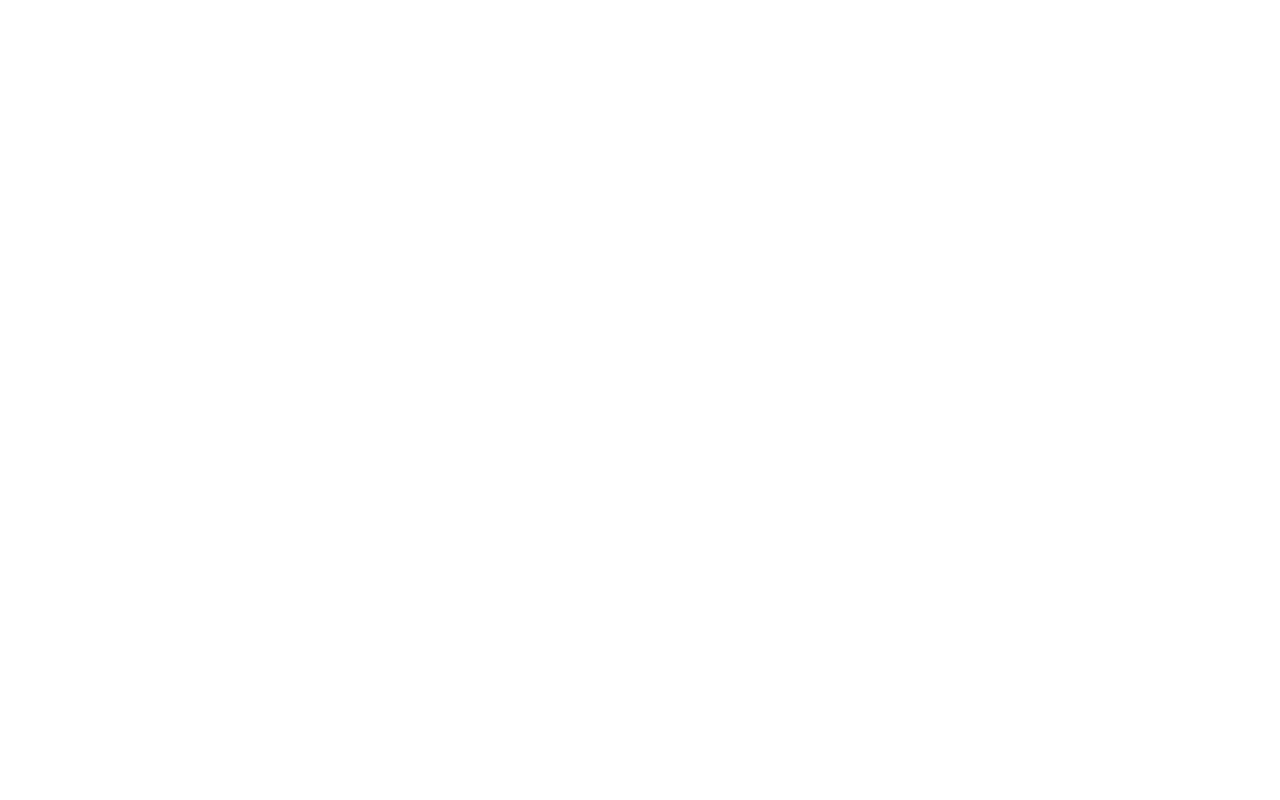
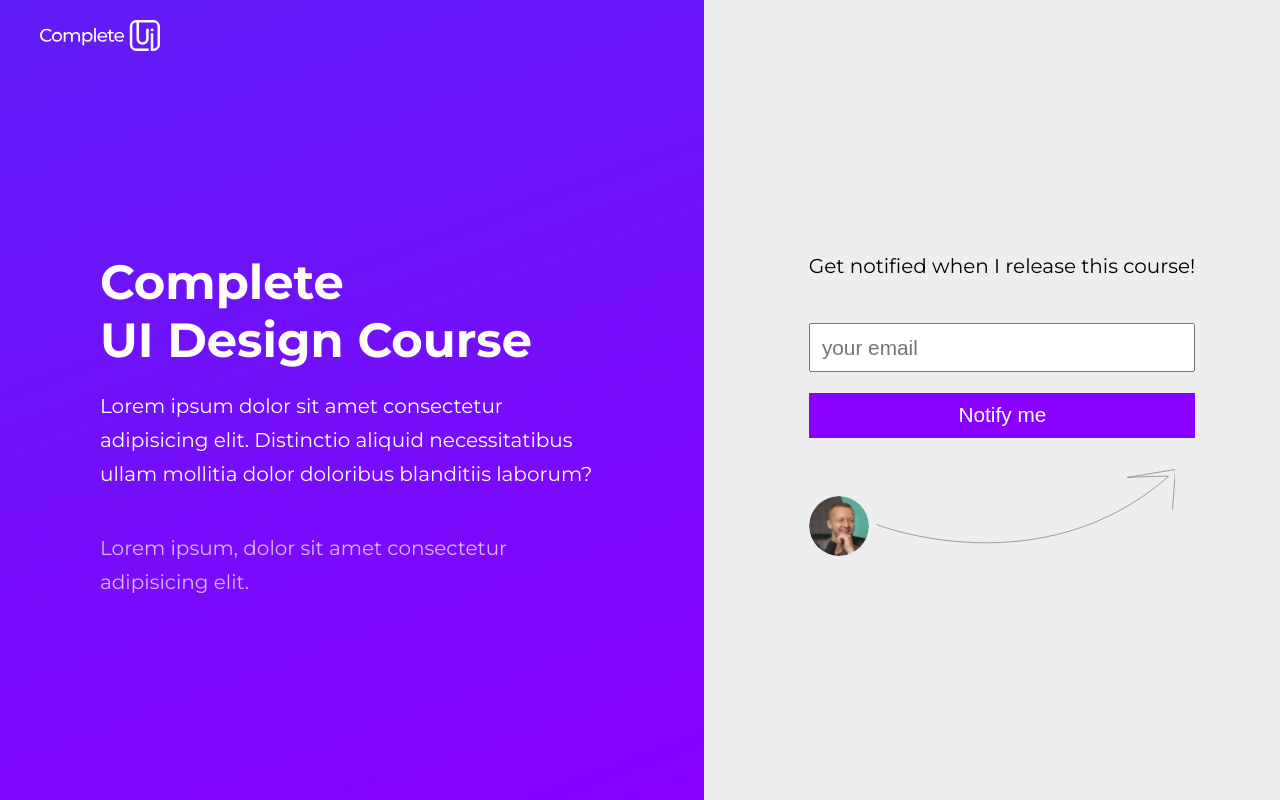
Before and after one commit to feraraujofilho/UIpage, a plain HTML site: page index.html in a window 1280 px wide. Drawn offline with Linux system fonts and the light colour scheme.

Commit message:
first part of css done

```diff
--- a/css/main.scss
+++ b/css/main.scss
@@ -0,0 +1,143 @@
+@import url("https://fonts.googleapis.com/css?family=Montserrat:400,700&display=swap");
+* {
+  box-sizing: border-box;
+}
+body {
+  margin: 0;
+  font-family: "Montserrat";
+  background: #eeeeee;
+  font-size: 18px;
+  height: 100vh;
+}
+
+.container {
+  margin: 0 auto;
+  text-align: center;
+
+  .logo {
+    width: 120px;
+  }
+
+  h1 {
+    margin: 1em 0;
+  }
+
+  p {
+    line-height: 1.7rem;
+  }
+
+  .left {
+    background: linear-gradient(160deg, #601df7 0%, #8800ff 100%);
+    padding: 1em;
+
+    p,
+    h1 {
+      color: white;
+    }
+  }
+
+  .right p {
+    margin: 2em 0 1em;
+  }
+
+  .light {
+    color: rgba(255, 255, 255, 0.7) !important;
+    margin-top: 2em;
+  }
+
+  input,
+  button {
+    width: calc(100% - 3em);
+    padding: 0.5em;
+    font-size: 1.3rem;
+    outline: none;
+    margin: 1em;
+  }
+
+  button {
+    width: calc(100% - 3em);
+    margin: 0;
+    background: #8800ff;
+    color: white;
+    border: none;
+    cursor: pointer;
+  }
+}
+
+.attention {
+  width: 100%;
+  margin: 0.5em auto 0;
+  text-align: center;
+
+  .me {
+    margin-top: 2em;
+    width: 3em;
+    border-radius: 50%;
+  }
+
+  .arrow {
+    width: 15em;
+  }
+}
+
+@media only screen and (min-width: 768px) {
+  body {
+    font-size: 20px;
+  }
+
+  button,
+  input {
+    width: 60% !important;
+  }
+}
+
+@media only screen and (min-width: 1024px) {
+  .logo {
+    margin: 1em 0;
+  }
+
+  p {
+    line-height: 1.7em !important;
+  }
+
+  .inner {
+    display: grid;
+    grid-template-columns: 55% auto;
+
+    .left {
+      text-align: left;
+      padding: 0 2em;
+      height: 100vh;
+      display: grid;
+
+      .content {
+        padding: 0 3em;
+      }
+
+      h1 {
+        margin: 0;
+        font-size: 2.4em;
+        span {
+          display: block;
+        }
+      }
+    }
+
+    .right {
+        text-align: right;
+        align-self: center;
+        padding: 0 2em 1.5em;
+        justify-self: center;
+
+        input {
+            width: calc(100% - 1em) !important;
+            margin: 1em 0;
+        }
+
+        button {
+            width: calc(100% - 1em) !important;
+
+        }
+    }
+  }
+}
--- a/index.html
+++ b/index.html
@@ -5,7 +5,7 @@
     <meta name="viewport" content="width=device-width, initial-scale=1.0" />
     <meta http-equiv="X-UA-Compatible" content="ie=edge" />
     <title>Document</title>
-    <link rel="stylesheet" href="css/main.css" />
+    <link rel="stylesheet" href="/css/main.css" />
   </head>
   <body>
     <div class="proto-container">
@@ -14,6 +14,30 @@
       <div class="proto"></div>
       <div class="proto"></div>
     </div>
-    <div class="container"></div>
+    <div class="container">
+      <div class="inner">
+        <div class="left">
+          <img src="images/logo.svg" alt="CompleteUI Logo" class="logo" />
+          <div class="content">
+            <h1>Complete <span>UI Design Course</span></h1>
+            <p>Lorem ipsum dolor sit amet consectetur adipisicing elit. Distinctio aliquid necessitatibus ullam mollitia dolor
+                doloribus blanditiis laborum?</p>
+                <p class="light">Lorem ipsum, dolor sit amet consectetur adipisicing elit.</p>
+          </div>
+        </div>
+        <div class="right">
+          <p>Get notified when I release this course!</p>
+
+          <input type="text" name="email" id="email" placeholder="your email">
+          <button>Notify me</button>
+            <div class="attention">
+                <img src="images/me.jpg" alt="Gary Simon Avatar" class="me">
+
+                <img src="images/arrow.svg" alt="Arrow poiting to email form" class="arrow">
+            </div>
+
+        </div>
+      </div>
+    </div>
   </body>
 </html>
```
Also changed, not shown: css/main.css, images/arrow.svg (added), images/logo.svg (added), images/me.jpg (added), 2 other files.
